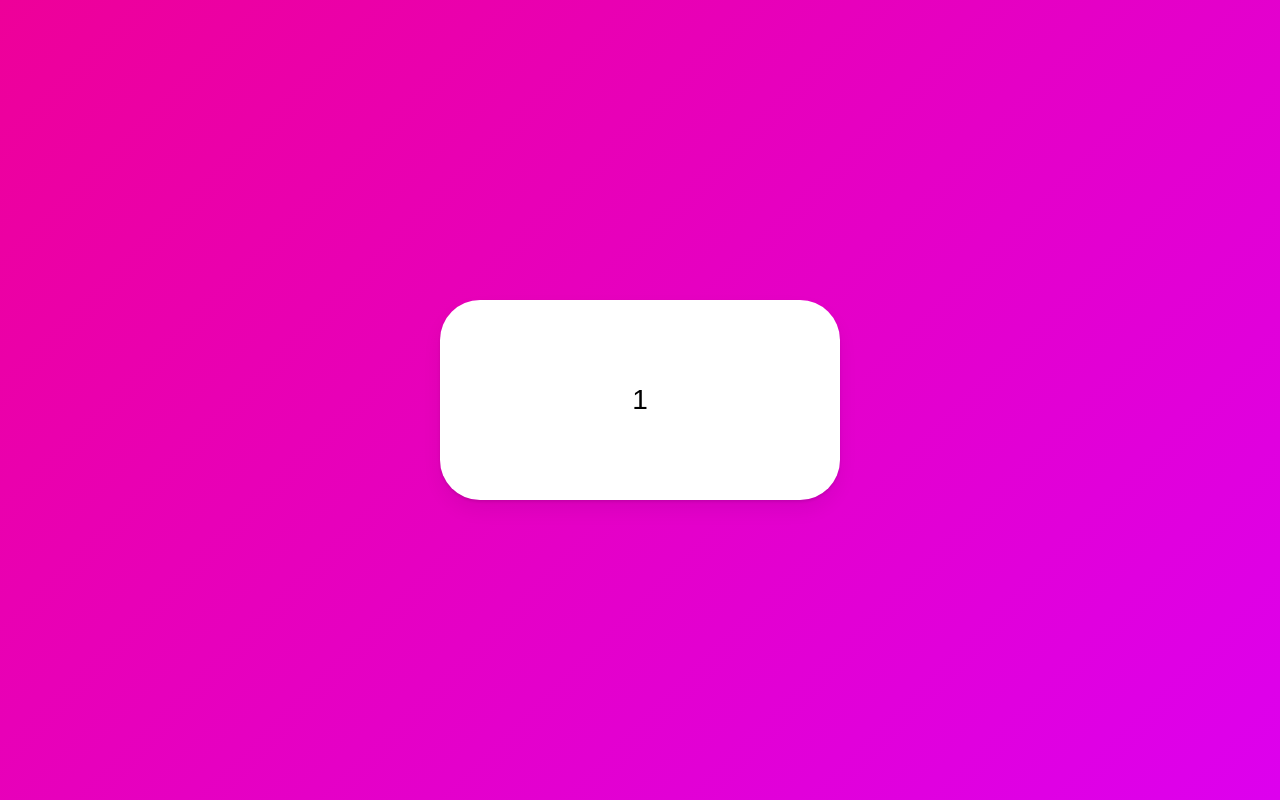
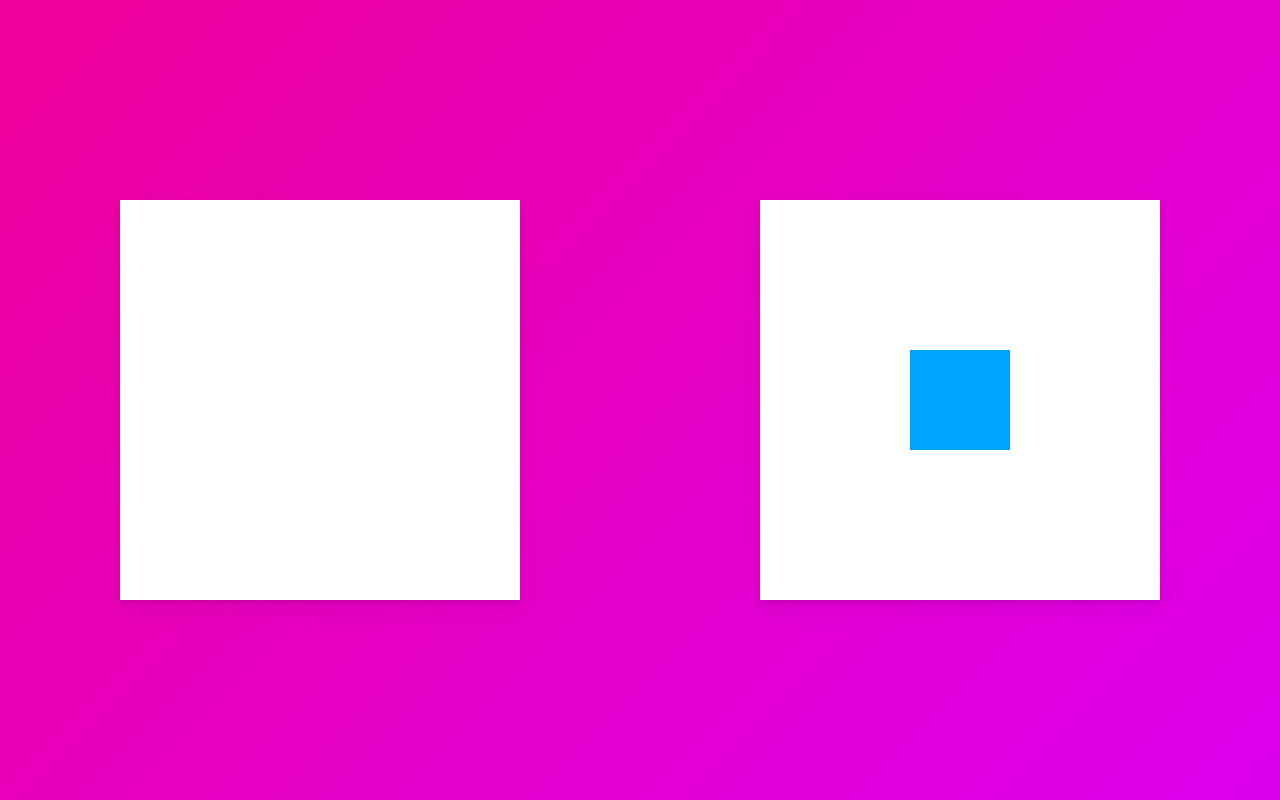
Before and after one commit to DwarfThema/M-Netflix-clone, a React (Create React App) app: page / in a window 1280 px wide. Built offline with nearby package versions, Linux system fonts and the light colour scheme.

Commit message:
layout logic

```diff
--- a/src/App.tsx
+++ b/src/App.tsx
@@ -7,80 +7,44 @@ import {
   useViewportScroll,
 } from "framer-motion";
 import { useEffect, useRef, useState } from "react";
-import { start } from "repl";
 import styled from "styled-components";
 
 const Wrapper = styled(motion.div)`
   height: 100vh;
   width: 100vw;
   display: flex;
-  flex-direction: column;
-  justify-content: center;
+  justify-content: space-around;
   align-items: center;
 `;
 
 const Box = styled(motion.div)`
   width: 400px;
-  height: 200px;
+  height: 400px;
   background-color: rgba(255, 255, 255, 1);
-  border-radius: 40px;
   display: flex;
   justify-content: center;
   align-items: center;
   font-size: 28px;
   box-shadow: 0 2px 3px rgba(0, 0, 0, 0.1), 0 10px 20px rgba(0, 0, 0, 0.06);
-  top: 300px;
-  position: absolute;
+`;
+const Circle = styled(motion.div)`
+  background-color: #00a5ff;
+  height: 100px;
+  width: 100px;
+  border-radius: 50px;
 `;
 
-const box = {
-  initial: (back: boolean) => ({
-    x: back ? 500 : -500,
-    opacity: 0,
-    scale: 0,
-    transition: { duration: 0.3 },
-  }),
-  animate: {
-    x: 0,
-    opacity: 1,
-    scale: 1,
-    transition: { duration: 0.3 },
-  },
-  exit: (back: boolean) => ({
-    x: back ? -500 : 500,
-    opacity: 0,
-    scale: 0,
-    transition: { duration: 0.3 },
-  }),
-};
-
 function App() {
-  const [visible, setVisible] = useState(1);
-  const [back, setback] = useState(false);
-  const nextPlease = () => {
-    setback(false);
-    setVisible((prev) => (prev === 10 ? 1 : prev + 1));
-  };
-  const prevPlease = () => {
-    setback(true);
-    setVisible((prev) => (prev === 1 ? 10 : prev - 1));
-  };
+  const [clicked, setClicked] = useState(false);
+  const toggleClicked = () => setClicked((prev) => !prev);
   return (
-    <Wrapper>
-      <AnimatePresence exitBeforeEnter custom={back}>
-        <Box
-          custom={back}
-          key={visible}
-          variants={box}
-          initial="initial"
-          animate="animate"
-          exit="exit"
-        >
-          {visible}
-        </Box>
-      </AnimatePresence>
-      <button onClick={nextPlease}>next</button>
-      <button onClick={prevPlease}>prev</button>
+    <Wrapper onClick={toggleClicked}>
+      <Box>
+        {clicked ? <Circle layoutId="1" style={{ borderRadius: 40 }} /> : null}
+      </Box>
+      <Box>
+        {!clicked ? <Circle layoutId="1" style={{ borderRadius: 0 }} /> : null}
+      </Box>
     </Wrapper>
   );
 }
```
Also changed, not shown: public/index.html (+0 -23 lines).
